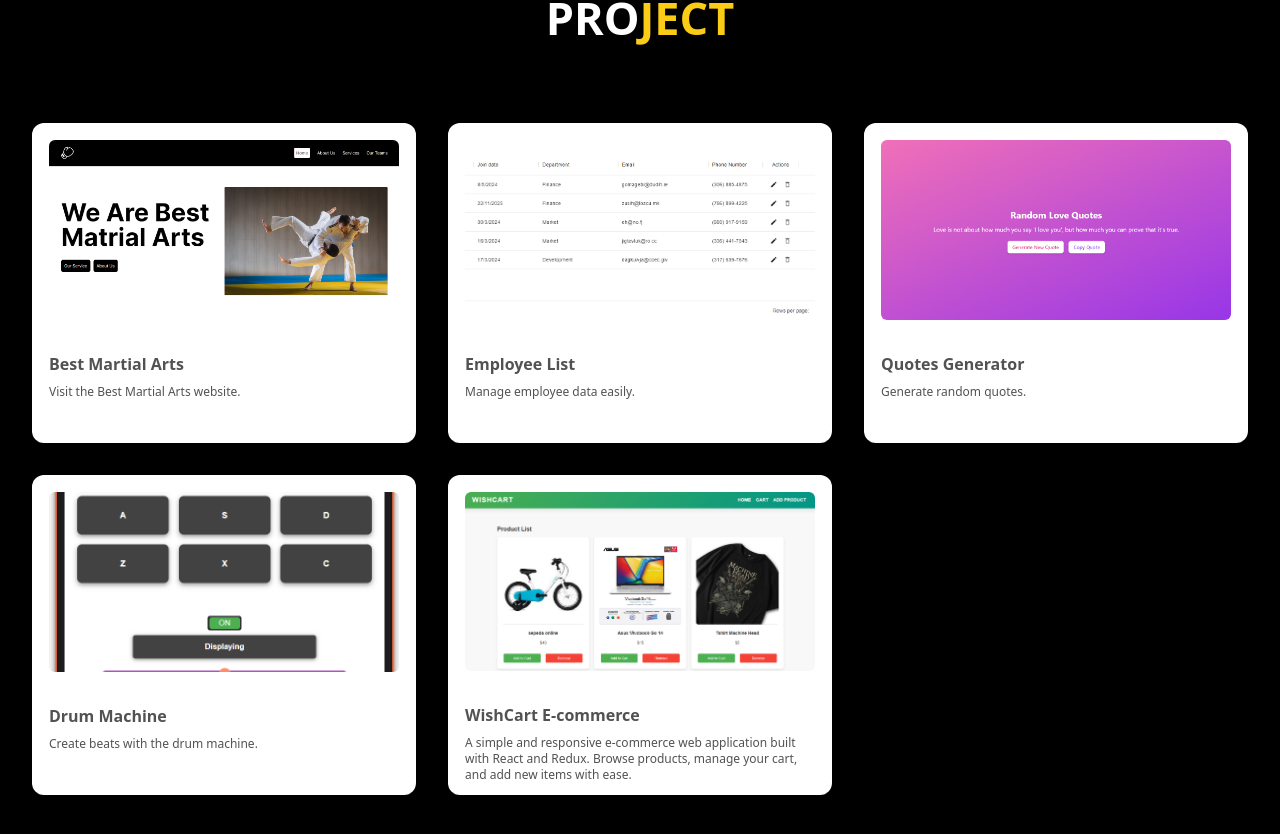
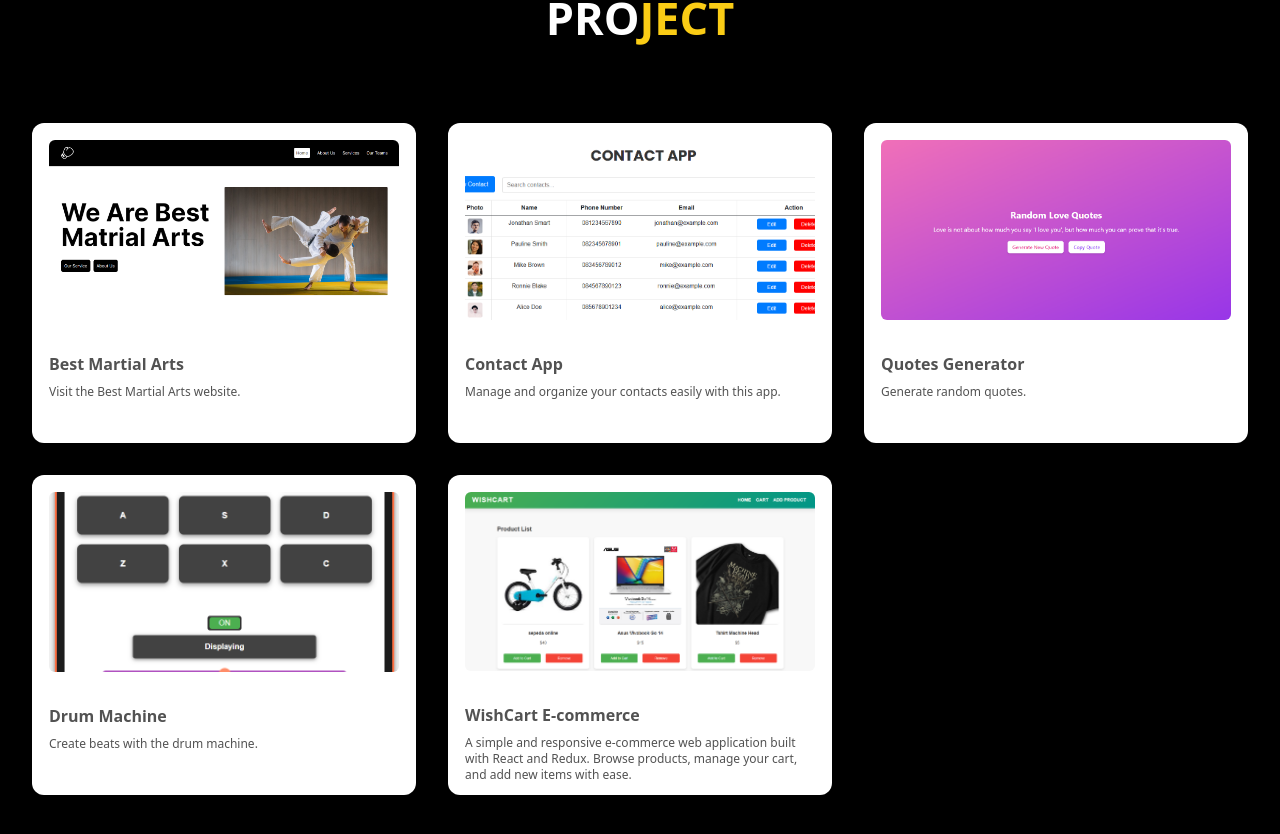
Before and after one commit to daffnr/Portofolio, a Next.js app: page /home in a window 1280 px wide. Shown: the part 3982-4816 px from the top of the page. Built offline with nearby package versions, Linux system fonts and the light colour scheme.

Commit message:
replace employee list to contact app

```diff
--- a/components/Projects.tsx
+++ b/components/Projects.tsx
@@ -17,10 +17,10 @@ const Projects: React.FC<{ id: string }> = ({ id }) => {
       link: "https://web-company-profile-three.vercel.app/home",
     },
     {
-      title: "Employee List",
-      description: "Manage employee data easily.",
-      image: "/images/employeeList.png",
-      link: "https://employee-list-liard.vercel.app/",
+      title: "Contact App",
+      description: "Manage and organize your contacts easily with this app.",
+      image: "/images/contactApp.png",
+      link: "https://my-contact-app-kappa.vercel.app/",
     },
     {
       title: "Quotes Generator",
```
Also changed, not shown: public/images/contactApp.png.
